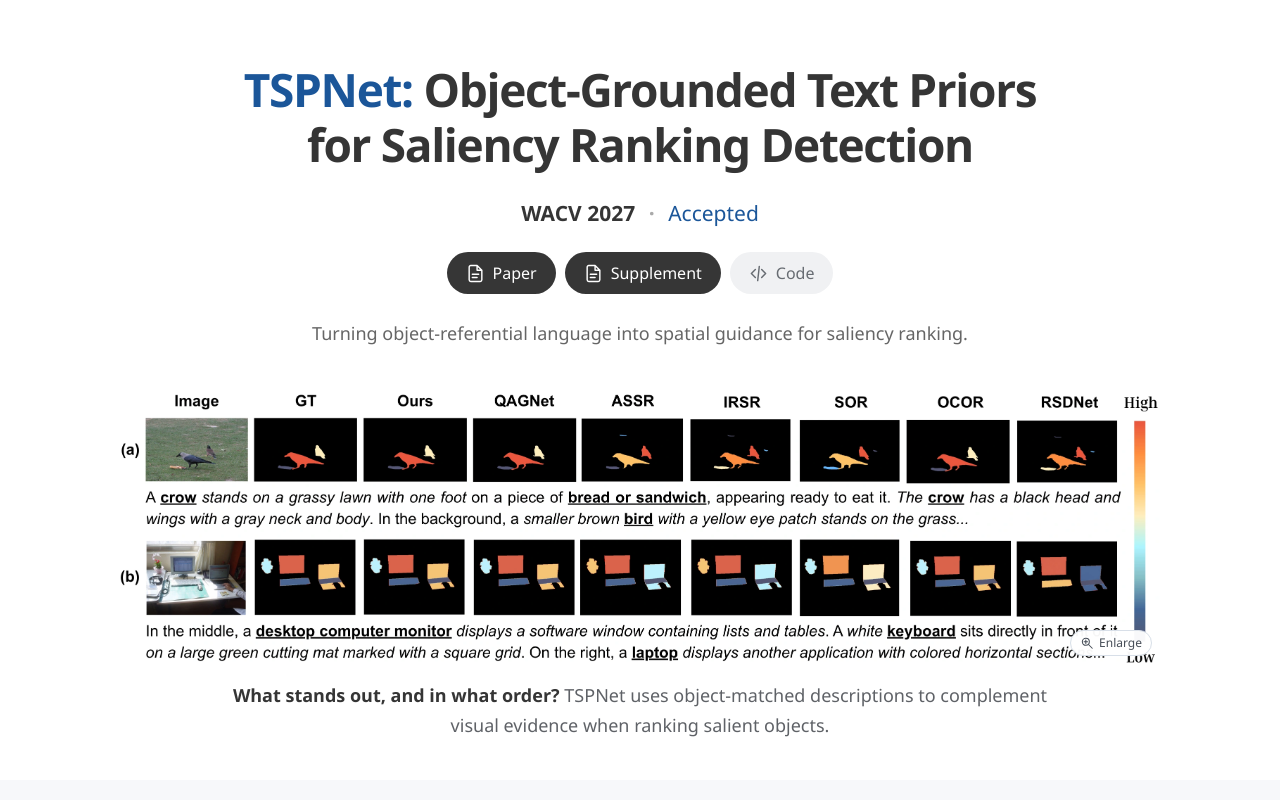
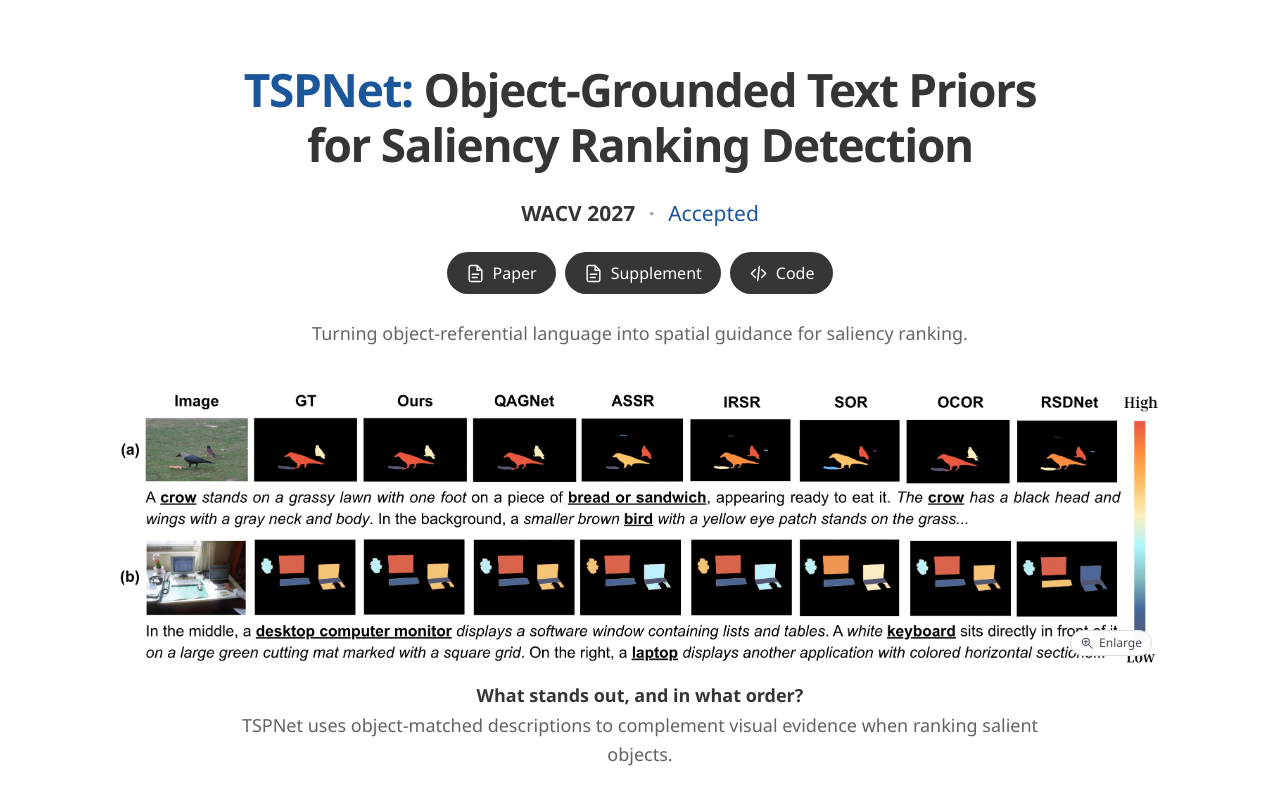
Before and after one commit to zaima14zarnaz/tspnet, a plain HTML site: page docs/index.html in a window 1280 px wide. Shown: the top 800 px of the page. Drawn offline with Linux system fonts and the light colour scheme.

Commit message:
website scripts added

```diff
--- a/docs/index.html
+++ b/docs/index.html
@@ -52,7 +52,7 @@
           <img src="./assets/images/qualitative-main.webp" width="2955" height="776" alt="Two IRSR examples comparing TSPNet with ground truth and seven saliency-ranking baselines: foreground and background birds, and a desk with a monitor and laptop." fetchpriority="high">
           <span class="zoom-badge"><svg class="icon" aria-hidden="true"><use href="#icon-zoom"/></svg>Enlarge</span>
         </a>
-        <figcaption><strong>What stands out, and in what order?</strong> TSPNet uses object-matched descriptions to complement visual evidence when ranking salient objects.</figcaption>
+        <figcaption><strong>What stands out, and in what order?</strong><br> TSPNet uses object-matched descriptions to complement visual evidence when ranking salient objects.</figcaption>
       </figure>
     </section>
 
--- a/docs/script.js
+++ b/docs/script.js
@@ -16,7 +16,7 @@ const SITE_CONFIG = {
   links: {
     paper: "./assets/papers/tspnet-paper.pdf",
     supplement: "./assets/papers/tspnet-supplement.pdf",
-    code: "", // Replace with your public GitHub model repository URL.
+    code: "https://github.com/zaima14zarnaz/tspnet",
     arxiv: "", // Add the actual arXiv URL when available.
   },
   citation: {
```
